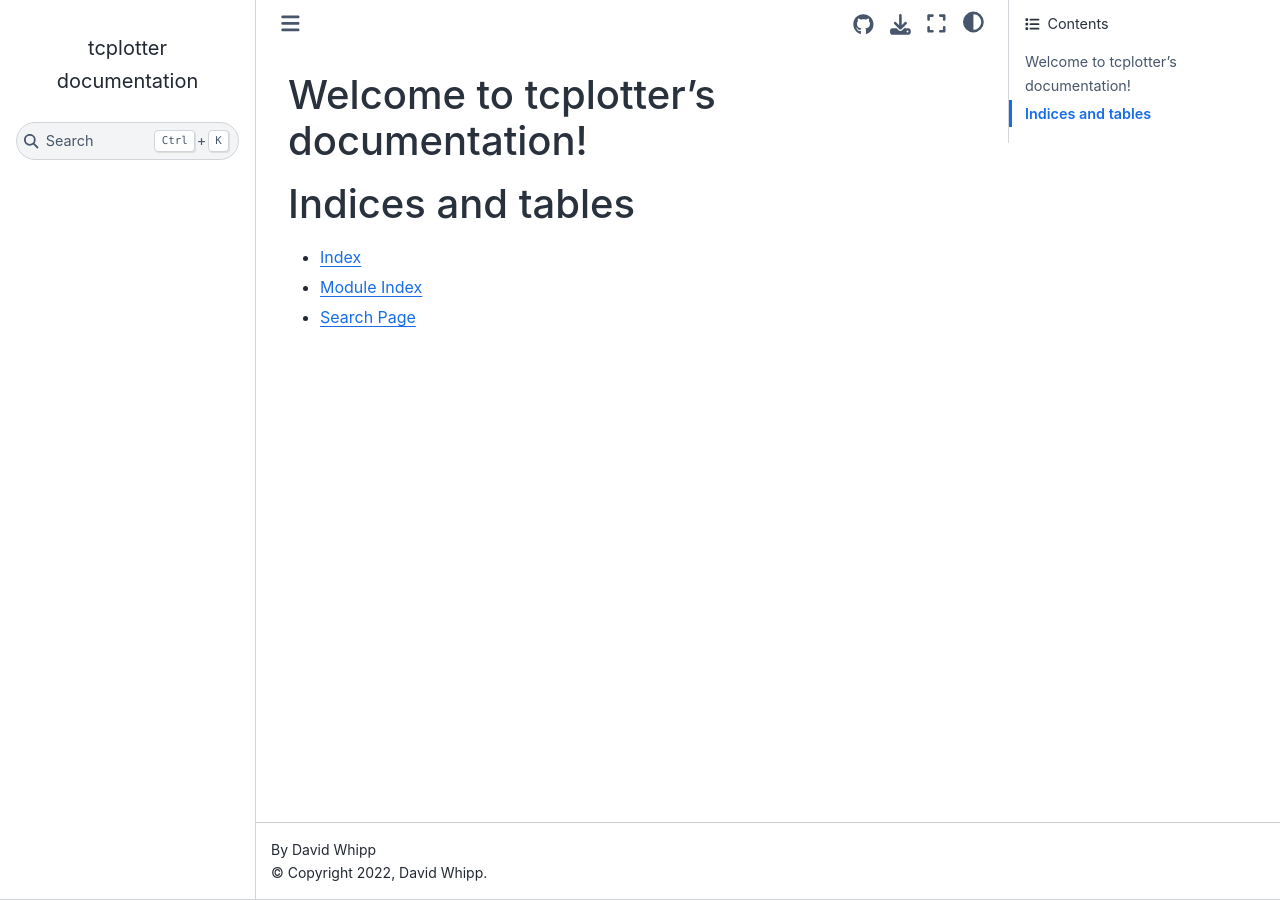
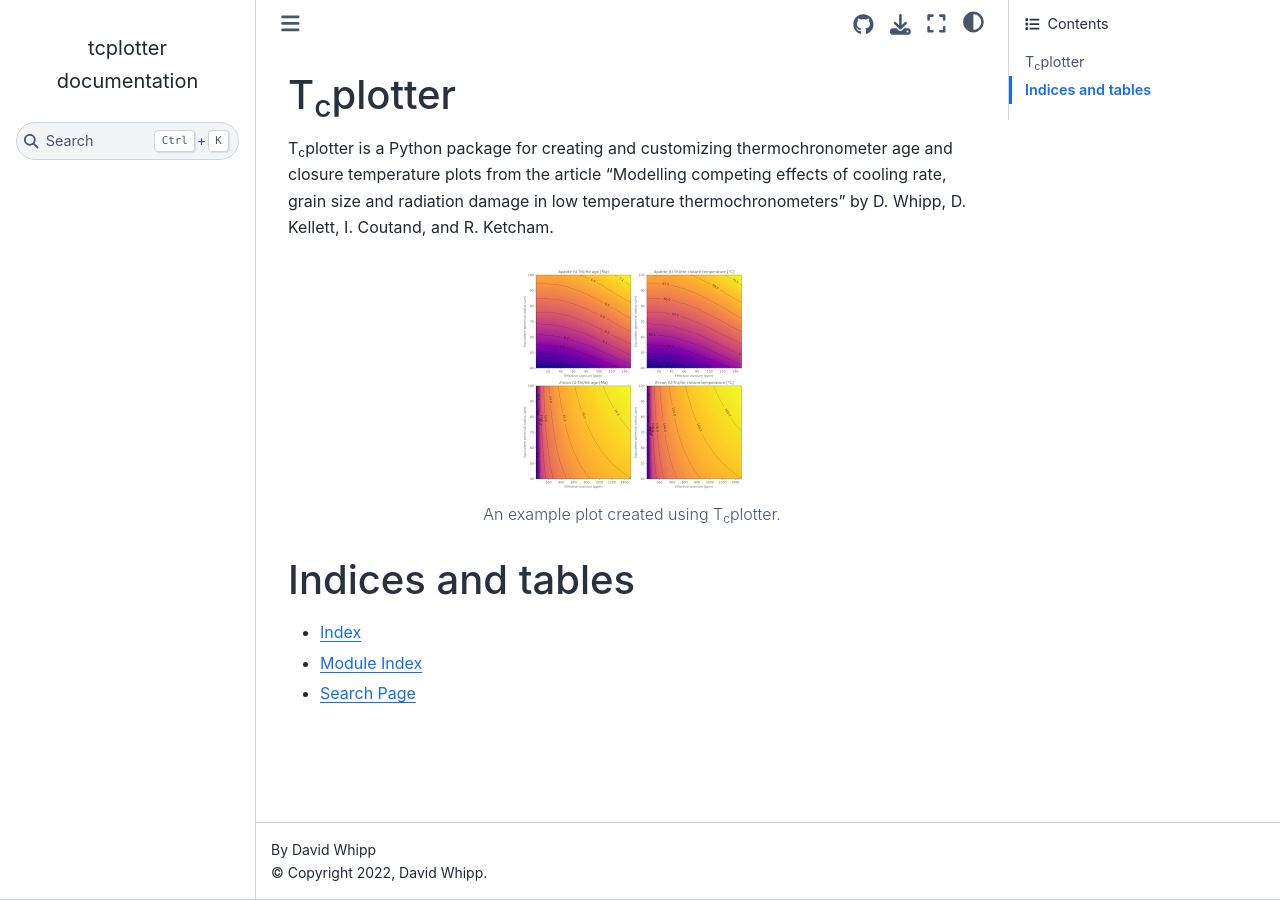
Before and after one commit to HUGG/tcplotter, a Sphinx documentation site: the page built from docs/index.rst, in a window 1280 px wide. Built offline with Sphinx 7.4.7 and the Sphinx Book theme 1.1.4, drawn with Linux system fonts in a browser that asks for light colours.

Commit message:
add some example text

```diff
--- a/docs/index.rst
+++ b/docs/index.rst
@@ -3,8 +3,17 @@
    You can adapt this file completely to your liking, but it should at least
    contain the root `toctree` directive.
 
-Welcome to tcplotter's documentation!
+T\ :sub:`c`\ plotter
 =====================================
+
+T\ :sub:`c`\ plotter is a Python package for creating and customizing thermochronometer age and closure temperature plots from the article "Modelling competing effects of cooling rate, grain size and radiation damage in low temperature thermochronometers" by D. Whipp, D. Kellett, I. Coutand, and R. Ketcham.
+
+.. figure:: img/figure2-example.png
+   :scale: 50 %
+   :alt: Example tcplotter figure
+   :align: center
+
+   An example plot created using T\ :sub:`c`\ plotter.
 
 .. toctree::
    :maxdepth: 2
```
